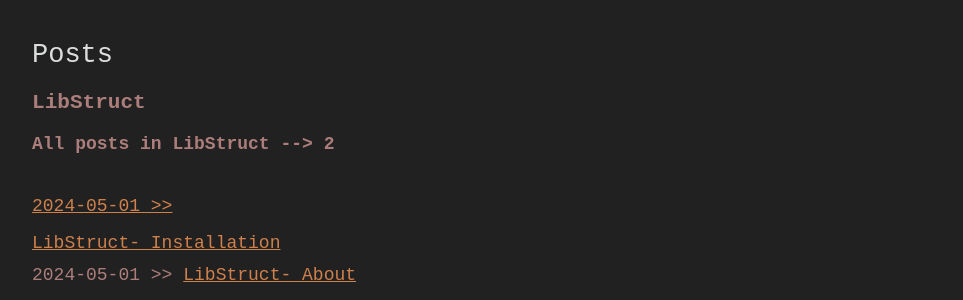
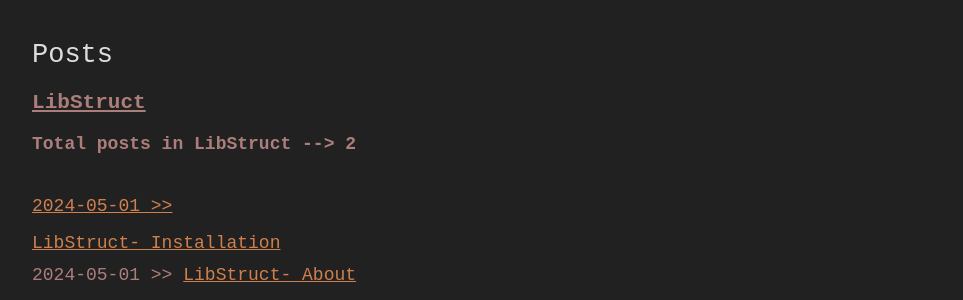
Before and after one commit to koraxial/koraxial.github.io, a Jekyll site: the page built from posts/index.html, in a window 1280 px wide. Shown: the part 180-480 px from the top of the page, without its empty margins (158-1121 px from the left). Built offline with Jekyll 4.4.1, drawn with Linux system fonts in a browser that asks for light colours.

Commit message:
Update index.html

```diff
--- a/posts/index.html
+++ b/posts/index.html
@@ -5,8 +5,8 @@ title: Posts
 
 <h2>Posts</h2>
 {% for category in site.categories %}
-    <h3 class="category-header"><b>{{category | first}}</b></h3>
-    <h4>All posts in {{category | first}} --> {{category[1] | size}} <a href="/{{category | first | downcase }}/"</a></h4>
+    <h3 class="category-header"><b><u>{{category | first}}</u></b></h3>
+    <h4>Total posts in {{category | first}} --> {{category[1] | size}} <a href="/{{category | first | downcase }}/"</a></h4>
         </br>
         {% for post in category[1] limit:100 %}
         <span class="post-item">{{ post.date | date: '%Y-%m-%d' }} >> <a href="{{ post.url }}">{{ post.title }}</a></span>
```
